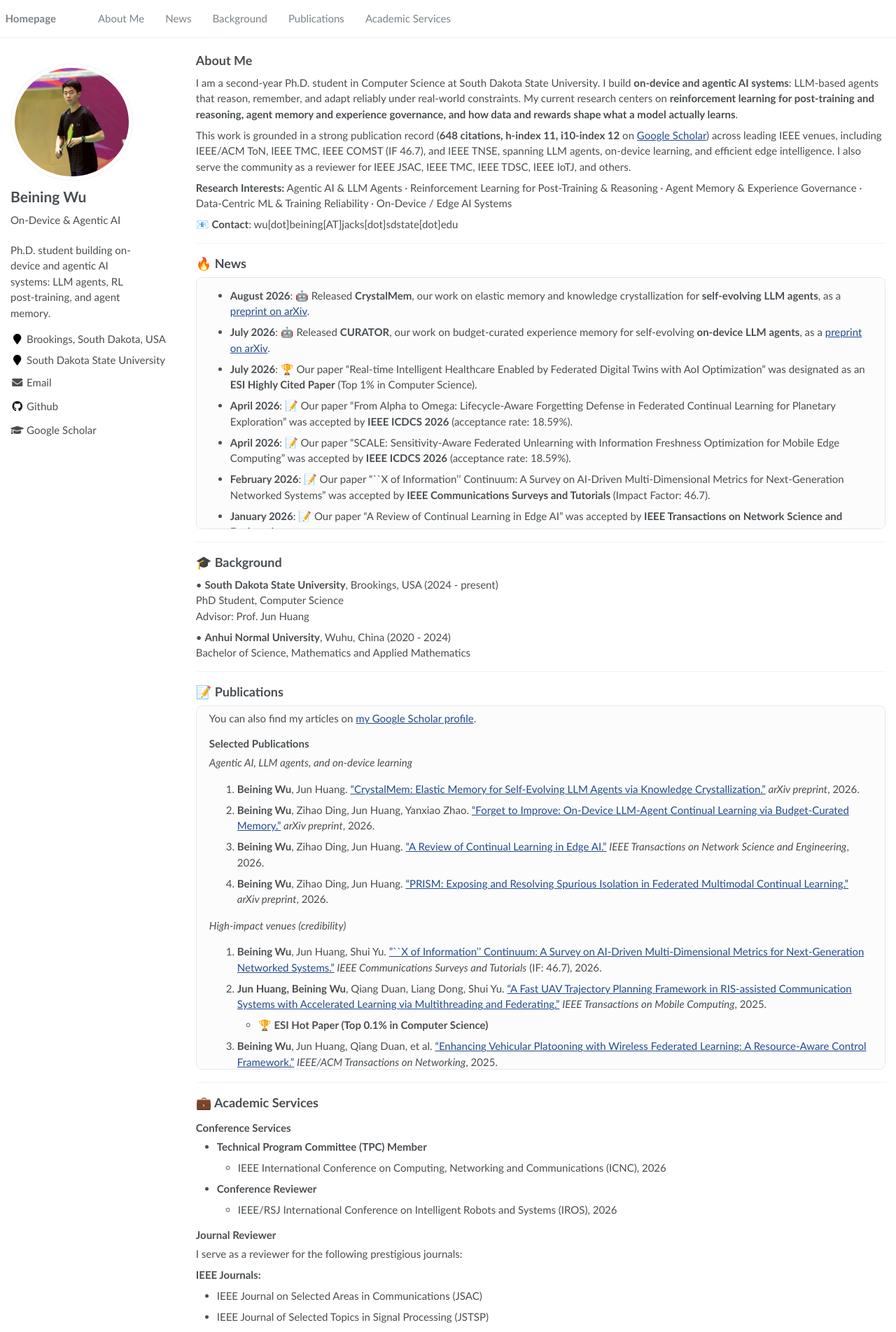
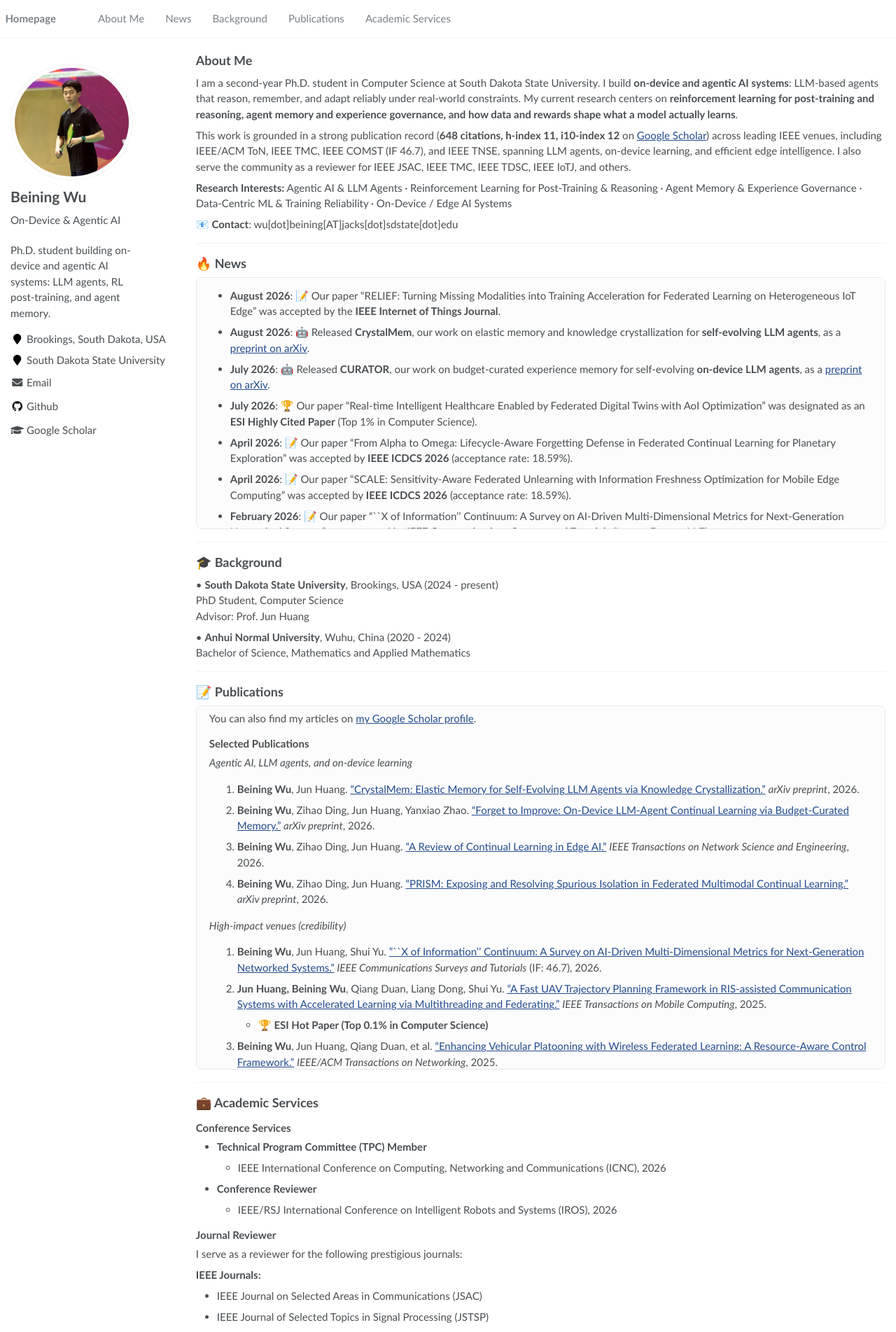
Before and after one commit to beining1008/beining1008.github.io, a Jekyll site: the page built from _pages/about.md, in a window 1280 px wide. Shown: the top 1903 px of the page at 70% size. Built offline with Jekyll 4.4.1, drawn with Linux system fonts in a browser that asks for light colours.

Commit message:
Update about.md

```diff
--- a/_pages/about.md
+++ b/_pages/about.md
@@ -43,6 +43,7 @@ This work is grounded in a strong publication record (<b>648 citations, h-index
 
 <div class="scroll-panel" markdown="1" style="max-height: 360px;">
 
+- **August 2026**: 📝 Our paper "RELIEF: Turning Missing Modalities into Training Acceleration for Federated Learning on Heterogeneous IoT Edge" was accepted by the **IEEE Internet of Things Journal**.
 - **August 2026**: 🤖 Released **CrystalMem**, our work on elastic memory and knowledge crystallization for **self-evolving LLM agents**, as a <a href="https://arxiv.org/abs/2608.00303">preprint on arXiv</a>.
 - **July 2026**: 🤖 Released **CURATOR**, our work on budget-curated experience memory for self-evolving **on-device LLM agents**, as a <a href="https://arxiv.org/abs/2606.25115">preprint on arXiv</a>.
 - **July 2026**: 🏆 Our paper "Real-time Intelligent Healthcare Enabled by Federated Digital Twins with AoI Optimization" was designated as an **ESI Highly Cited Paper** (Top 1% in Computer Science).
@@ -111,6 +112,8 @@ This work is grounded in a strong publication record (<b>648 citations, h-index
 
 - **Beining Wu**, Z. Ding, J. Huang. <a href="https://ieeexplore.ieee.org/document/11363404">"A Review of Continual Learning in Edge AI."</a> *IEEE Transactions on Network Science and Engineering*, 2026. DOI: 10.1109/TNSE.2026.3657652.
 
+- **Beining Wu**, Zihao Ding, Jun Huang. <a href="https://arxiv.org/abs/2604.04243">"RELIEF: Turning Missing Modalities into Training Acceleration for Federated Learning on Heterogeneous IoT Edge."</a> *IEEE Internet of Things Journal*, 2026. (Accepted, in press)
+
 - **Beining Wu**, Jun Huang, Qiang Duan. <a href="https://ieeexplore.ieee.org/document/10980319">"Real-time Intelligent Healthcare Enabled by Federated Digital Twins with AoI Optimization."</a> *IEEE Network*, 2025. DOI: 10.1109/MNET.2025.3565977.
   - **ESI Highly Cited Paper (Top 1% in Computer Science)**
 
```
Also changed, not shown: other parts of _pages/about.md (+0 -2 lines).
